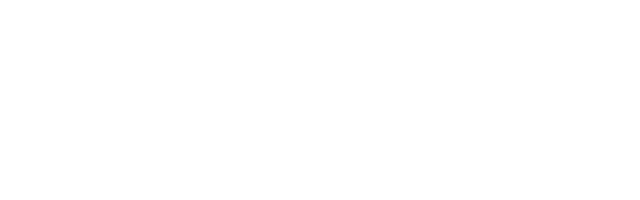
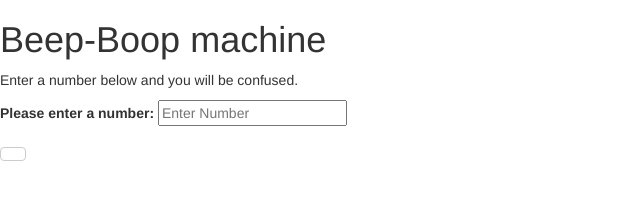
Before and after one commit to davidabutler92/friday-project3, a plain HTML site: page index.html in a window 1280 px wide. Shown: the whole page, without its empty margins (0-640 px from the left). Drawn offline with Linux system fonts and the light colour scheme.

Commit message:
add form-group and submit button

```diff
--- a/index.html
+++ b/index.html
@@ -8,5 +8,15 @@
     <title>Doncument</title>
   </head>
   <body>
+    <h1> Beep-Boop machine</h1>
+    <p>Enter a number below and you will be confused.</p>
+
+    <form id="numForm">
+      <div class="form-group">
+        <label for="userNumber">Please enter a number:</label>
+        <input type="number" id="userNumber" placeholder="Enter Number">
+      </div>
+      <button type="submit" class="btn btn-default"></button>
+    </form>
   </body>
 </html>
```
